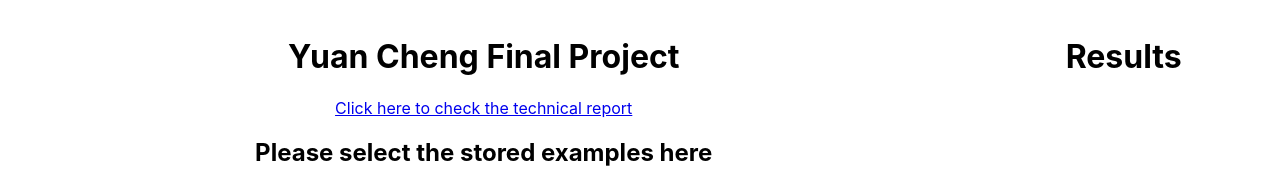
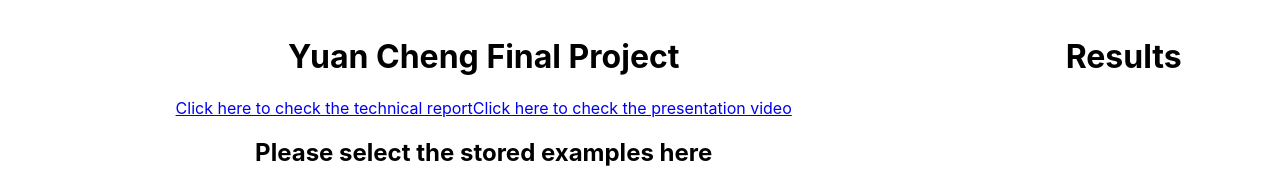
Before and after one commit to YuanChengRua/eecs-605-docker, a React (Create React App) app in the folder components/: page / in a window 1280 px wide. Shown: the top 187 px of the page. Built offline with nearby package versions, Linux system fonts and the light colour scheme; no server answers.

Commit message:
Update App.js

```diff
--- a/components/src/App.js
+++ b/components/src/App.js
@@ -165,6 +165,7 @@ function App() {
       <div className="Input">
         <h1>Yuan Cheng Final Project</h1>
         <a href="https://github.com/YuanChengRua/eecs-605-docker/blob/main/components/Technical%20Report.pdf">Click here to check the technical report</a>
+        <a href="https://github.com/YuanChengRua/eecs-605-docker/blob/main/components/final_project.mp4">Click here to check the presentation video</a>
         <h2>Please select the stored examples here</h2>
         <label htmlFor="demo-dropdown">Demo: </label>
         <select name="Select Image" id="demo-dropdown" value={selectedDropdownFile} onChange={handleDropdown}>
```
